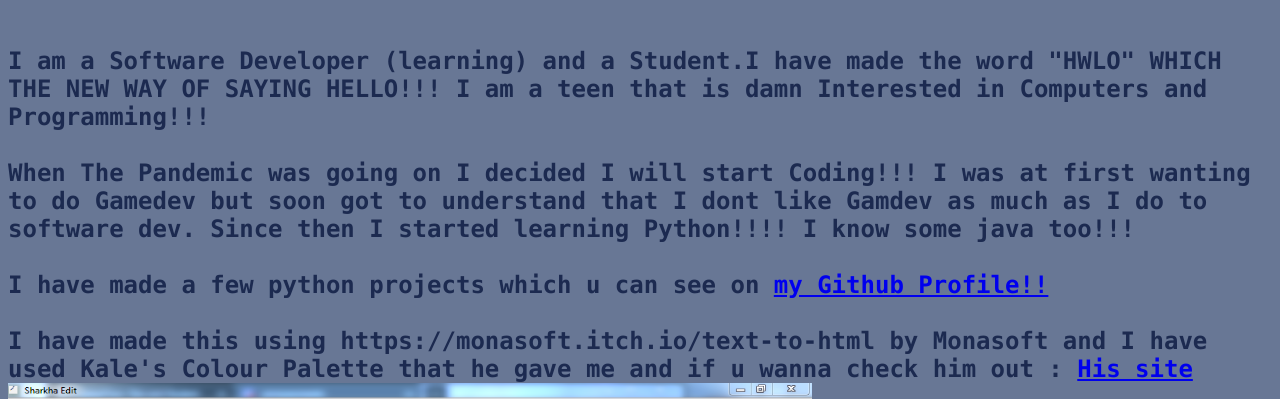
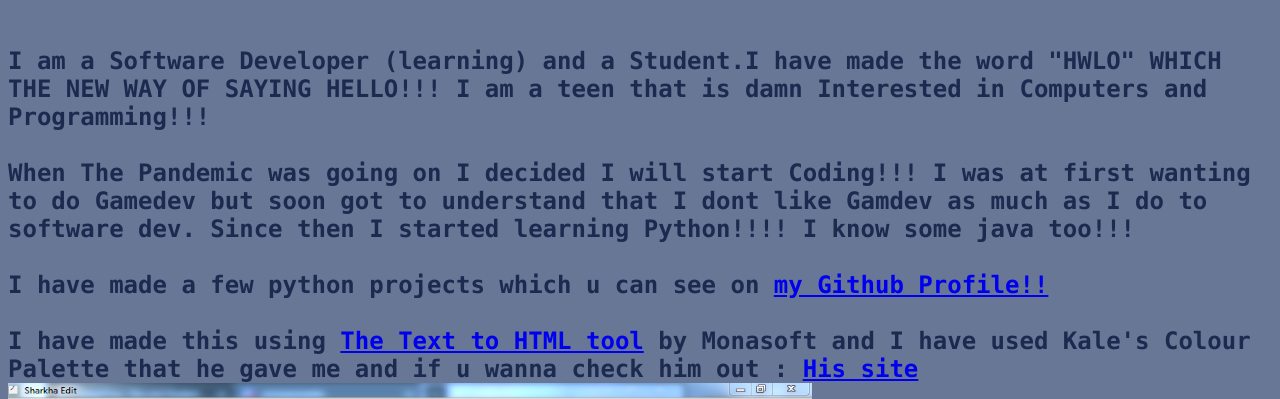
Before and after one commit to CybearTron/CybearTron.github.io, a plain HTML site: page index.html in a window 1280 px wide. Shown: the part 408-807 px from the top of the page. Drawn offline with Linux system fonts and the light colour scheme.

Commit message:
Update index.html

```diff
--- a/index.html
+++ b/index.html
@@ -19,7 +19,7 @@ When The Pandemic was going on I decided I will start Coding!!! I was at first w
 <br>
 I have made a few python projects which u can see on <a href="https://github.com/CybearTron"> my Github Profile!!</a><br><br>
 
-  I have made this using https://monasoft.itch.io/text-to-html by Monasoft and I have used Kale's Colour Palette that he gave me and if u wanna check him out : <a href="https://kaleandpearl.wixsite.com/knpdev"> His site </a>
+  I have made this using <a href ="https://monasoft.itch.io/text-to-html">The Text to HTML tool</a> by Monasoft and I have used Kale's Colour Palette that he gave me and if u wanna check him out : <a href="https://kaleandpearl.wixsite.com/knpdev"> His site </a>
 <img src="My SharkhaEdit.PNG" alt="My Text Editor SharkhaEdit" height="512" width= "804"/img<br>
 My Text Editor SharkhaEdit ^<br>
 I have made a lot of bots (mostly for spamming purposes or sometimes some automation)<br>
```
